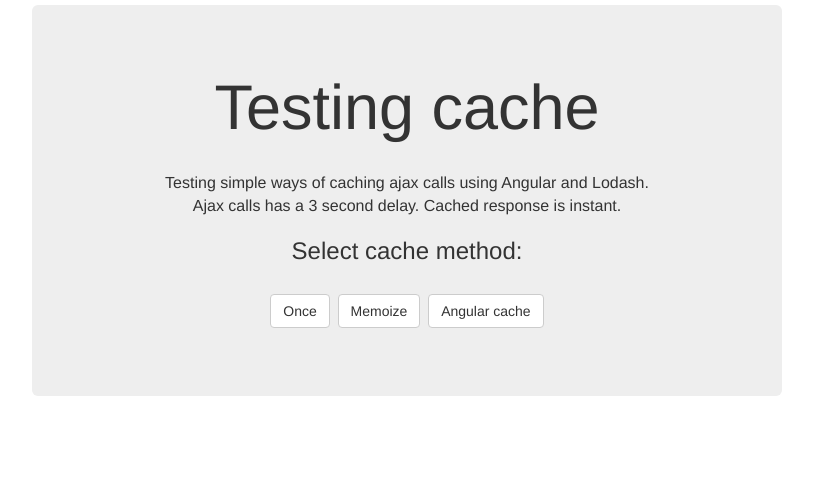
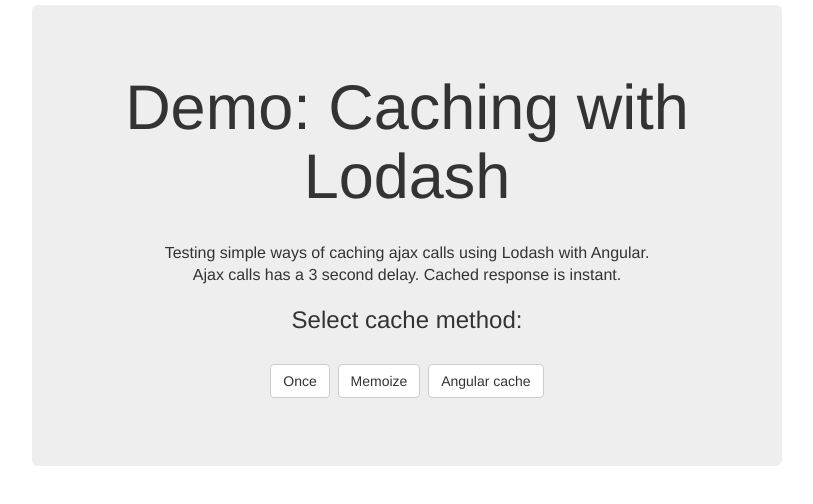
Before and after one commit to hbrotan/ajax-caching-test, a plain HTML site: page index.html in a window 1280 px wide. Shown: the whole page, without its empty margins (233-1046 px from the left). Drawn offline with nearby package versions, Linux system fonts and the light colour scheme.

Commit message:
text updates

```diff
--- a/index.html
+++ b/index.html
@@ -13,9 +13,9 @@
             <div class="row">
                 <div class="col-lg-8 col-lg-offset-2">
                     <div class="jumbotron" style="margin-top:5px;text-align:center;">
-                        <h1>Testing cache</h1>
+                        <h1>Demo: Caching with Lodash</h1>
                         <br>
-                        <p style="font-size:16px">Testing simple ways of caching ajax calls using Angular and Lodash.<br> Ajax calls has a 3 second delay. Cached response is instant.</p>
+                        <p style="font-size:16px">Testing simple ways of caching ajax calls using Lodash with Angular.<br> Ajax calls has a 3 second delay. Cached response is instant.</p>
                         <h3>Select cache method:</h3><br>
                         <button class="btn btn-default" ng-click="vm.select('Once')" ng-class="{'btn-danger': vm.cacheMethod === 'Once'}">Once</button>&nbsp;
                         <button class="btn btn-default" ng-click="vm.select('Memoize')" ng-class="{'btn-danger': vm.cacheMethod === 'Memoize'}">Memoize</button>&nbsp;
```
